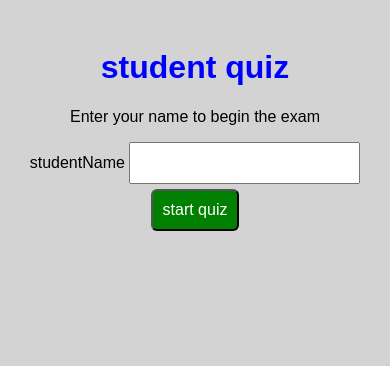
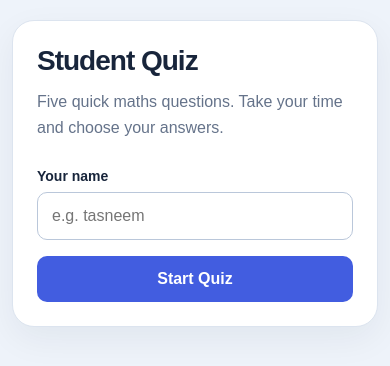
Before and after one commit to Tasneem-kl5/student-quiz, a website: page public/index.html in a window 390 px wide. Drawn offline with Linux system fonts and the light colour scheme.

Commit message:
improve quiz layout and styling

```diff
--- a/public/index.html
+++ b/public/index.html
@@ -10,16 +10,19 @@
 </head>
 
 <body>
-    <h1>student quiz</h1>
-    <p>Enter your name to begin the exam </p>
-    <label for="studentName">studentName</label>
-    <input type="text" id="studentName">
-    <button id="startButton">start quiz</button>
-    <div id="questionsContainer"></div>
-    <button id="submitButton">submit answers</button>
+    <main class="quiz-card">
+        <h1>Student Quiz</h1>
+        <p>Five quick maths questions. Take your time and choose your answers.</p>
+        <label for="studentName">Your name</label>
 
-    <div id="resultContainer"></div>
-    <button id="restartButton" hidden>Restart Quiz</button>
+        <input type="text" id="studentName" placeholder="e.g. tasneem" autocomplete="given-name">
+        <button id="startButton">Start Quiz</button>
+        <div id="questionsContainer"></div>
+        <button id="submitButton">submit answers</button>
+
+        <div id="resultContainer"></div>
+        <button id="restartButton" hidden>Restart Quiz</button>
+    </main>
     <script src="script.js"></script>
 
 
--- a/public/style.css
+++ b/public/style.css
@@ -1,41 +1,154 @@
-h1 {
-    color: blue;
+* {
+    box-sizing: border-box;
 }
 
 body {
-    background-color: lightgray;
+    margin: 0;
+    min-height: 100vh;
+    padding: 48px 20px;
+    background: #eef3fa;
+    color: #18253b;
     font-family: Arial, Helvetica, sans-serif;
-    text-align: center;
-    padding: 20px;
+}
+
+.quiz-card {
+    width: 100%;
+    max-width: 640px;
+    margin: 0 auto;
+    padding: 36px;
+    background: #ffffff;
+    border: 1px solid #dce4ef;
+    border-radius: 22px;
+    box-shadow: 0 12px 35px rgba(22, 33, 58, 0.06);
+}
+
+h1 {
+    margin: 0 0 12px;
+    font-size: 32px;
+    letter-spacing: -1px;
+}
+
+.quiz-card>p {
+    margin: 0 0 28px;
+    color: #65738a;
+    line-height: 1.6;
+}
+
+label[for="studentName"] {
+    display: block;
+    margin-bottom: 8px;
+    font-weight: bold;
+    font-size: 14px;
+}
+
+input[type="text"] {
+    width: 100%;
+    padding: 14px;
+    margin-bottom: 16px;
+    border: 1px solid #bac7da;
+    border-radius: 10px;
+    font: inherit;
 }
 
 button {
-    padding: 10px;
-    margin: 5px;
-    background-color: blue;
-    color: white;
-    border-radius: 6px;
+    padding: 14px 20px;
+    border: 0;
+    border-radius: 10px;
+    background: #425de0;
+    color: #ffffff;
+    font: inherit;
+    font-weight: bold;
     cursor: pointer;
-    font-size: 16px;
 }
 
-input {
-    padding: 10px;
-    font-size: 16px;
+button:hover {
+    background: #334bc0;
 }
 
-#resultContainer {
-    margin-top: 20px;
+button:disabled {
+    opacity: 0.6;
+    cursor: wait;
 }
 
-#startButton {
-    background-color: green;
+input:focus-visible,
+button:focus-visible {
+    outline: 3px solid #9baaff;
+    outline-offset: 3px;
+}
+
+#startButton,
+#submitButton,
+#restartButton {
+    width: 100%;
 }
 
 #submitButton {
     display: none;
+    margin-top: 24px;
 }
 
-#questionsContainer {
-    white-space: pre-line;
+#restartButton {
+    margin-top: 16px;
 }
+
+#questionsContainer>div {
+    margin-top: 28px;
+    padding-top: 24px;
+    border-top: 1px solid #dce4ef;
+}
+
+h2 {
+    margin: 0 0 16px;
+    font-size: 20px;
+    line-height: 1.4;
+}
+
+#questionsContainer>div>div {
+    display: flex;
+    align-items: center;
+    gap: 12px;
+    margin-bottom: 10px;
+    padding: 14px;
+    border: 1px solid #dce4ef;
+    border-radius: 10px;
+}
+
+#questionsContainer>div>div:has(input:checked) {
+    background: #f0f3ff;
+    border-color: #425de0;
+}
+
+input[type="radio"] {
+    flex-shrink: 0;
+    width: 18px;
+    height: 18px;
+    margin: 0;
+    accent-color: #425de0;
+}
+
+#questionsContainer label {
+    flex: 1;
+    cursor: pointer;
+}
+
+#resultContainer:not(:empty) {
+    margin-top: 24px;
+    padding: 16px;
+    background: #f0f3ff;
+    border-radius: 10px;
+    line-height: 1.6;
+}
+
+@media (max-width: 480px) {
+    body {
+        padding: 20px 12px;
+    }
+
+    .quiz-card {
+        padding: 24px;
+    }
+
+    h1 {
+        font-size: 28px;
+    }
+}
```
